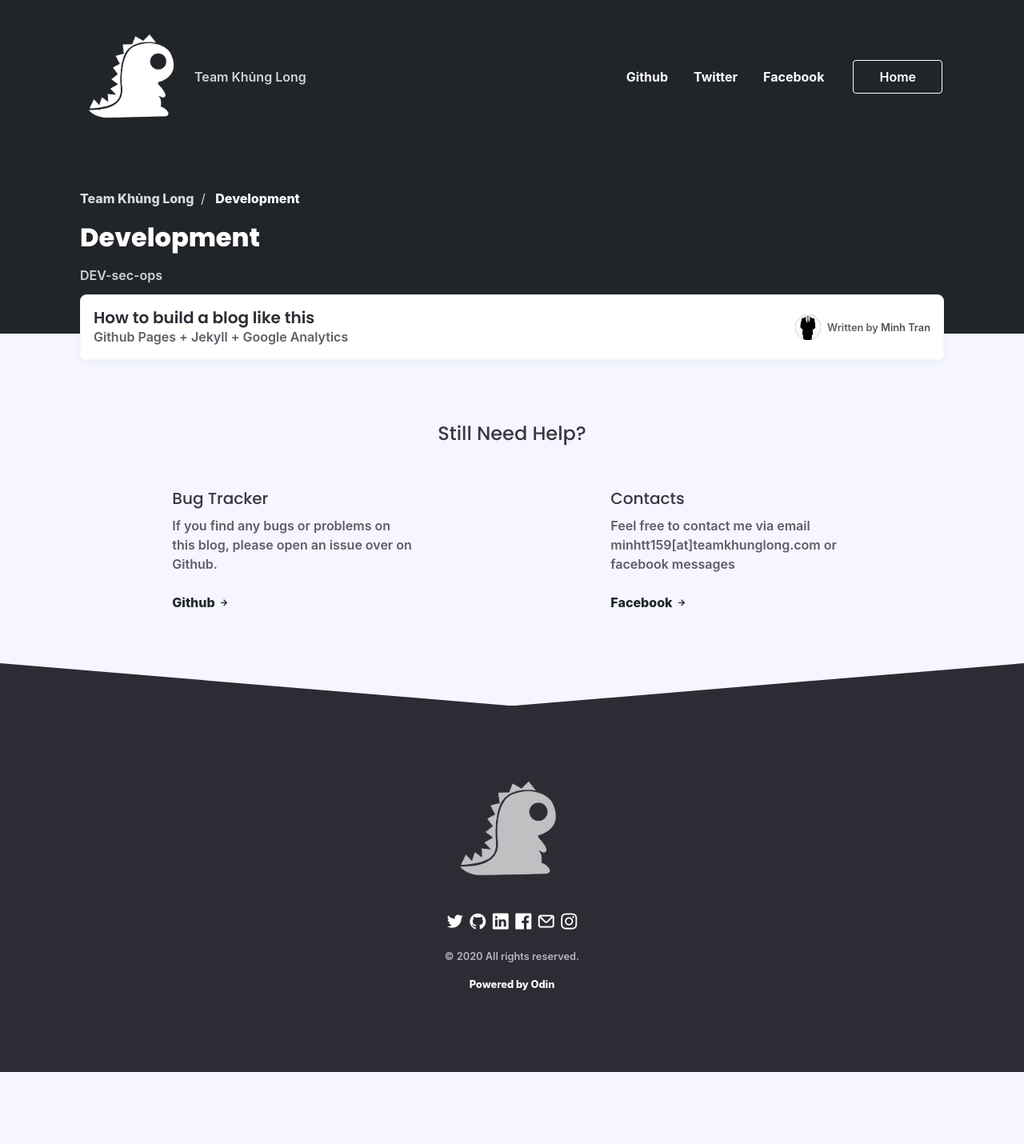
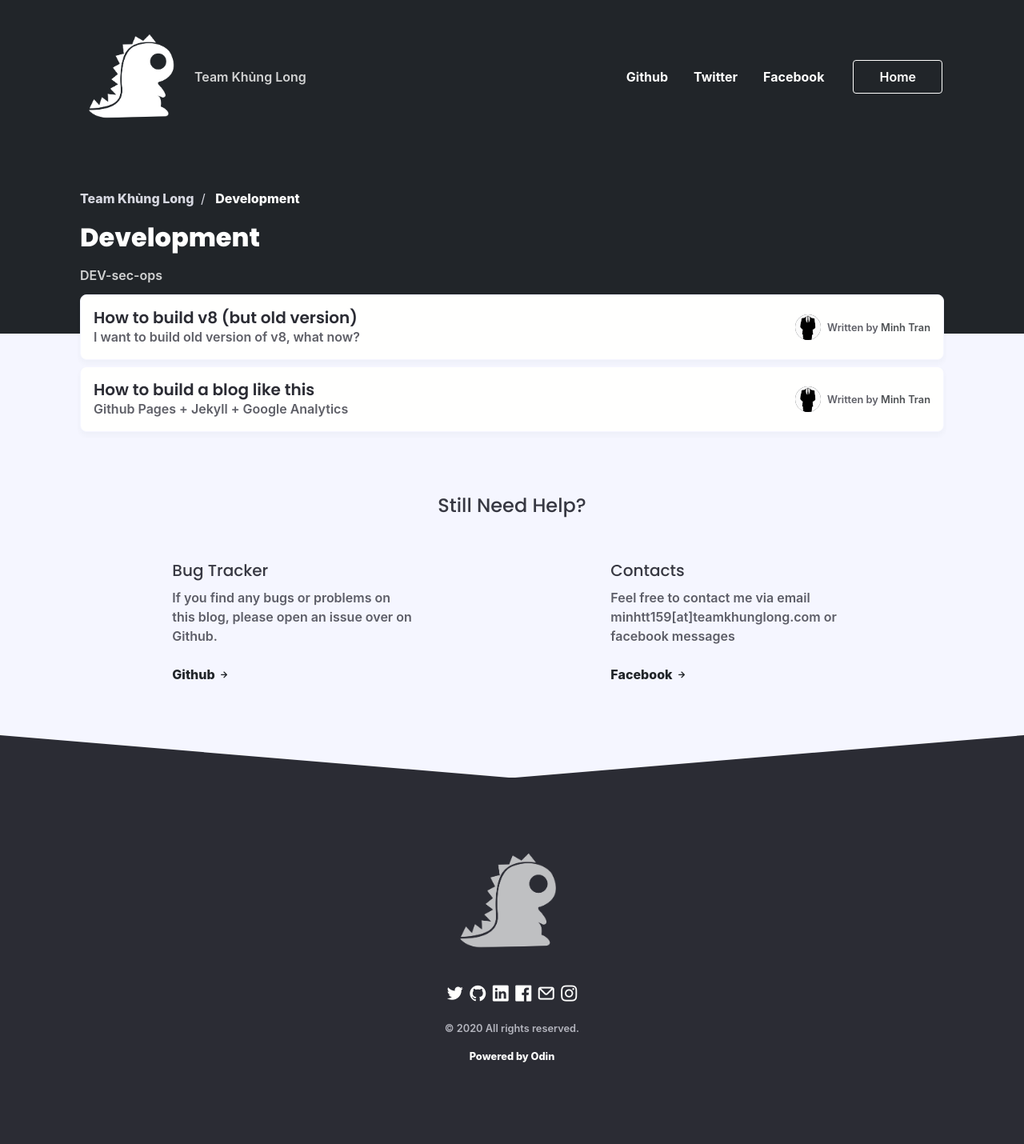
Before and after one commit to teamkhunglong/teamkhunglong.github.io, a Jekyll site: the page built from development.html, in a window 1280 px wide. Shown: the whole page at 80% size. Built offline with Jekyll 4.4.1, drawn with Linux system fonts in a browser that asks for light colours; some web fonts are replaced; comment, search, counter and statistics services are not loaded; before the commit the page ends 1340 px from its top, so only the background shows below that; part of the change alters nothing that is shown.

````diff
--- a/_config.yml
+++ b/_config.yml
@@ -74,6 +74,24 @@ help_two_content: Feel free to contact me via email minhtt159[at]teamkhunglong.c
 help_two_button: Facebook
 help_two_link: https://facebook.com/minhtt159
 
+# Dependencies
+markdown:         kramdown
+highlighter:      rouge
+kramdown:
+  input: GFM
+  hard_wrap: false
+  syntax_highlighter: rouge
+  # https://github.com/jekyll/jekyll/issues/4619#issuecomment-191267346
+  syntax_highlighter_opts:
+    # Rouge Options › https://github.com/jneen/rouge#full-options
+    css_class: 'highlight'
+    #line_numbers: true # bad idea, spans don't need linenos and would inherit this option
+    span:
+      line_numbers: false
+    block:
+      line_numbers: true
+      start_line: 1
+
 # Build settings
 theme: minima
 plugins:
--- /dev/null
+++ b/_posts/Development/2020-10-27-how-to-build-v8-old-version.md
@@ -0,0 +1,70 @@
+---
+layout: post
+title: "How to build v8 (but old version)"
+date: 2020-10-27 18:00:00 +0700
+category: development
+author: minh
+short-description: I want to build old version of v8, what now?
+---
+
+-----
+
+# Why?
+
+Một ngày đẹp trời nào đó, bạn muốn build bản cũ của v8 engine để làm theo mấy hướng dẫn exploit chẳng hạn. Nhưng khi làm theo [hướng dẫn](https://v8.dev/docs/build "Building V8 from source") thì lại thấy lỗi như thế này.
+
+![][1]{:height=100% width=100%}
+
+```
+Error at //gni/v8.gni:193:3: Dependency not allowed.
+  source_set(target_name){ ...
+```
+
+Đại khái là không hiểu lắm, nhưng mà nếu pull bản mới nhất về thì vẫn build được :( chs.
+
+Những lỗi về compiling như vậy tìm trên Google khá là khó, và không được trả lời rõ ràng. Không chỉ có v8, mà khá nhiều dự án mã nguồn mở cũng như vậy, ví dụ như WebKit/JavascriptCore. Vậy giờ sao?
+
+# What?
+
+Về cơ bản, mỗi project của google đều được cập nhật qua `depot_tool/gclient` và đều được cập nhật cùng nhau. Nếu muốn build `chromium` từ source với `v8` từ source, version của `chromium` phải match với version `v8`.
+
+`Gclient` ngoài việc pull code về qua mỗi bản cập nhật thì còn quản lý `submodule`. Version của các submodule không giống với build profile thì cũng không build được.
+
+# Solution
+
+Lướt qua internet với từ khóa `Building old revisions`, mình tìm được bài [này](https://chromium.googlesource.com/chromium/src/+/master/docs/building_old_revisions.md). Vậy nên ở đây mình dịch ra tiếng Việt cho dễ đọc.
+
+## Lấy phiên bản chuẩn của depot_tools
+
+Giả sử trên source `v8` bạn đã checkout branch hoặc commit cần build rồi. Bạn cần chuyển `gclient` về thời điểm đó.
+
+```
+# Lấy thời điểm của phiên bản đã checkout:
+~/v8/src $ COMMIT_DATE=$(git log -n 1 --pretty=format:%ci)
+
+# Checkout phiên bản của depot_tools qua thời điểm đó:
+~/depot_tools $ git checkout $(git rev-list -n 1 --before="$COMMIT_DATE" master)
+~/depot_tools $ export DEPOT_TOOLS_UPDATE=0
+```
+
+## Dọn dẹp repo của v8
+
+Do `gclient` hay commit mới có thể thêm một vài file khác, bạn cần clean repo của v8
+
+```
+~/v8/src $ git clean -ffd
+```
+
+## Cập nhật lại các gói phụ thuộc
+
+Kiểm tra lại phiên bản của các `submodule` trùng khớp trên `gclient`
+
+```
+~/v8/src $ gclient sync -D --force --reset
+```
+
+## Build
+
+Cuối cùng, bạn build lại như bình thường. Vậy là được!
+
+[1]: {{ site.baseurl }}/assets/2020/10/v8_orig_build_bug.png#center
````
Also changed, not shown: assets/2020/10/v8_orig_build_bug.png (added).
